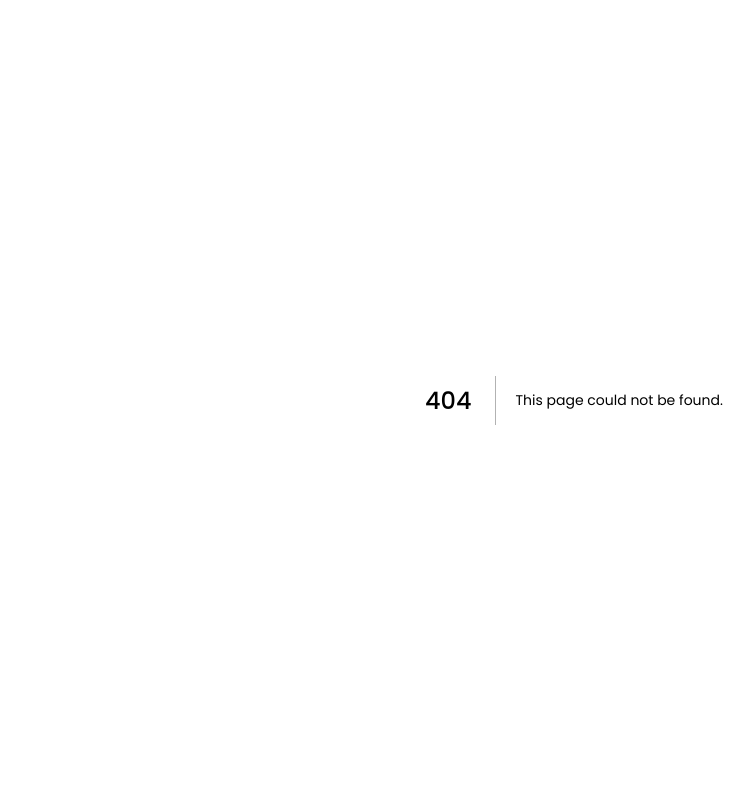
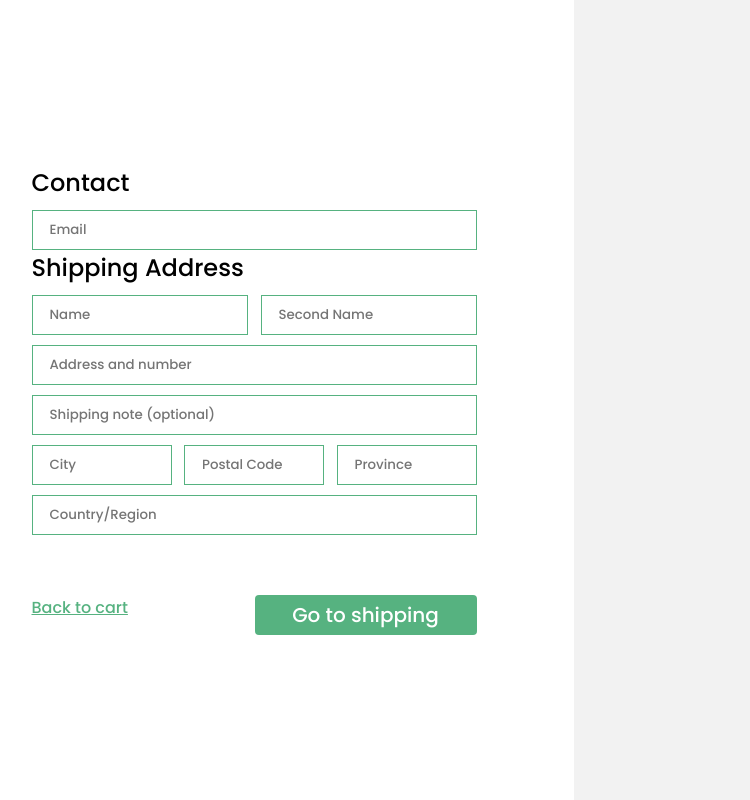
Before and after one commit to FLCampa/candleaf, a Next.js app: page /authentication in a window 1280 px wide. Before the commit this address had no page. Shown: the whole page, without its empty margins (66-816 px from the left). Built offline with nearby package versions, Linux system fonts and the light colour scheme.

Commit message:
feat: implements form

```diff
--- /dev/null
+++ b/src/components/AuthLayout/index.tsx
@@ -0,0 +1,105 @@
+// External Libraries
+import React, { useState } from "react";
+
+// Components
+import Input from "../Input";
+
+// Stylization
+import { Container, Row } from "./styles";
+
+const AuthLayout: React.FC = () => {
+  const [email, setEmail] = useState("");
+  const [name, setName] = useState("");
+
+  return (
+    <Container>
+      <section>
+        <form>
+          <h1>Contact</h1>
+          <Input
+            type="email"
+            value={email}
+            onChangeValue={setEmail}
+            placeholder="Email"
+            required
+            width="445px"
+          />
+
+          <h1>Shipping Address</h1>
+          <Row>
+            <Input
+              value={name}
+              onChangeValue={setName}
+              placeholder="Name"
+              required
+              width="216px"
+            />
+            <Input
+              value={name}
+              onChangeValue={setName}
+              placeholder="Second Name"
+              required
+              width="216px"
+            />
+          </Row>
+
+          <Input
+            value={name}
+            onChangeValue={setName}
+            placeholder="Address and number"
+            required
+            width="445px"
+          />
+          <Input
+            value={name}
+            onChangeValue={setName}
+            placeholder="Shipping note (optional)"
+            required
+            width="445px"
+          />
+
+          <Row>
+            <Input
+              value={name}
+              onChangeValue={setName}
+              placeholder="City"
+              required
+              width="140px"
+            />
+            <Input
+              value={name}
+              onChangeValue={setName}
+              placeholder="Postal Code"
+              required
+              width="140px"
+            />
+            <Input
+              value={name}
+              onChangeValue={setName}
+              placeholder="Province"
+              required
+              width="140px"
+            />
+          </Row>
+
+          <Input
+            value={name}
+            onChangeValue={setName}
+            placeholder="Country/Region"
+            required
+            width="445px"
+          />
+
+          <Row marginTop="60px">
+            <a href="">Back to cart</a>
+            <input type="submit" value="Go to shipping" />
+          </Row>
+        </form>
+      </section>
+
+      <div></div>
+    </Container>
+  );
+};
+
+export default AuthLayout;
--- /dev/null
+++ b/src/components/AuthLayout/styles.ts
@@ -0,0 +1,56 @@
+import styled from "styled-components";
+
+interface RowProps {
+  marginTop?: string;
+}
+
+export const Container = styled.div`
+  display: flex;
+  flex-direction: row;
+
+  width: 100vw;
+  max-width: 100%;
+
+  > section {
+    display: flex;
+    align-items: center;
+    justify-content: center;
+
+    width: 100%;
+    height: 100vh;
+
+    background: white;
+  }
+
+  > div {
+    width: 100%;
+    height: 100vh;
+
+    background: #f2f2f2;
+  }
+
+  input[type="submit"] {
+    width: 222px;
+    height: 40px;
+
+    font-size: 20px;
+    color: white;
+    background: #56b280;
+
+    border: none;
+    border-radius: 4px;
+  }
+`;
+
+export const Row = styled.div<RowProps>`
+  display: flex;
+  flex-direction: row;
+  justify-content: space-between;
+
+  max-width: 445px;
+  margin-top: ${({ marginTop }) => (marginTop ? marginTop : "")};
+
+  > a {
+    color: #56b280;
+  }
+`;
--- /dev/null
+++ b/src/components/Input/index.tsx
@@ -0,0 +1,42 @@
+// External Libraries
+import React from "react";
+
+// Stylization
+import { Container, InputElement } from "./styles";
+
+interface InputProps {
+  label?: string;
+  value: any;
+  required: boolean;
+  type?: "text" | "email" | "password";
+  placeholder?: string;
+  onChangeValue: (newValue: any) => void;
+  width?: string;
+}
+
+const Input: React.FC<InputProps> = ({
+  label,
+  value,
+  required,
+  type,
+  placeholder,
+  onChangeValue,
+  width,
+}) => {
+  return (
+    <Container>
+      {label && <label>{label}</label>}
+
+      <InputElement
+        type={type ?? "text"}
+        value={value}
+        onChange={(event) => onChangeValue?.(event.target.value)}
+        placeholder={placeholder}
+        required={required}
+        width={width}
+      />
+    </Container>
+  );
+};
+
+export default Input;
--- /dev/null
+++ b/src/components/Input/styles.ts
@@ -0,0 +1,27 @@
+import styled from "styled-components";
+
+interface InputElementProps {
+  width?: string;
+}
+
+export const Container = styled.div`
+  display: flex;
+  flex-direction: column;
+  margin-top: 10px;
+
+  > label {
+    font-size: 15px;
+    font-weight: 600;
+  }
+`;
+
+export const InputElement = styled.input<InputElementProps>`
+  width: ${({ width }) => (width ? width : "none")};
+
+  outline: none;
+  padding: 9px 17px;
+  border: 0.5px solid #56b280;
+
+  &:focus {
+  }
+`;
--- /dev/null
+++ b/src/pages/authentication/index.tsx
@@ -0,0 +1,12 @@
+// External Libraries
+import React from "react";
+import { NextPage } from "next";
+
+// Components
+import AuthLayout from "../../components/AuthLayout";
+
+const Authentication: NextPage = () => {
+  return <AuthLayout />;
+};
+
+export default Authentication;
```
Also changed, not shown: src/styles/globals.css (line endings or trailing spaces).
